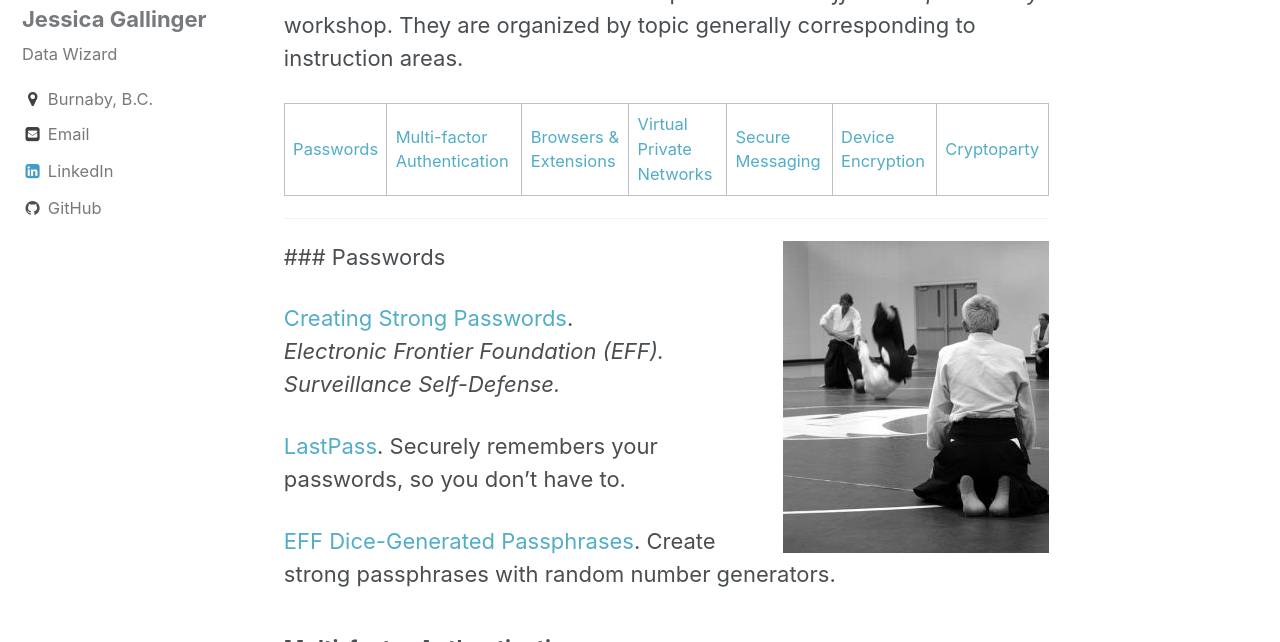
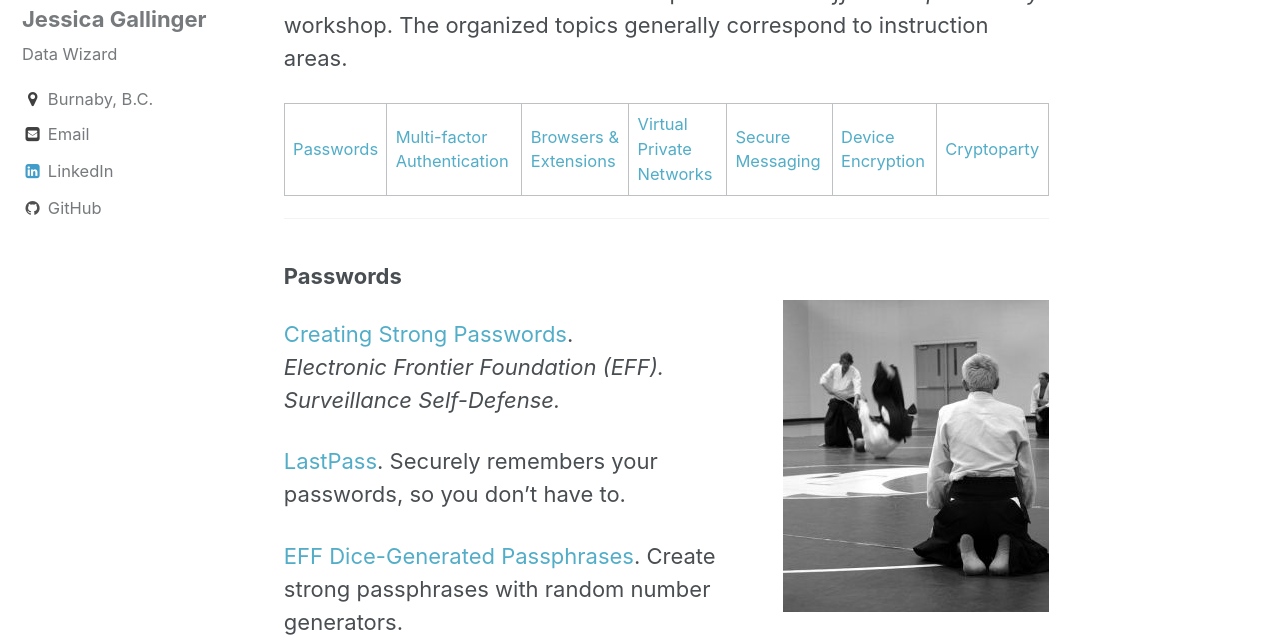
Before and after one commit to gallingerj/gallingerj.github.io, a Jekyll site: the page built from _posts/2017/2017-04-05-security-resources.md, in a window 1280 px wide and 900 px high, cut to the strip 258-900 px from the top of the window. Built offline with Jekyll 4.4.1, drawn with Linux system fonts in a browser that asks for light colours.

Commit message:
Attempt to fix spacing

```diff
--- a/_posts/2017/2017-04-05-security-resources.md
+++ b/_posts/2017/2017-04-05-security-resources.md
@@ -6,12 +6,13 @@ excerpt: "Level-up your security"
 
 ---
 
-These resources are selected to complement the _Staff Development Day_ workshop. They are organized by topic generally corresponding to instruction areas.
+These resources are selected to complement the _Staff Development Day_ workshop. The organized topics generally correspond to instruction areas.
 
 [Passwords](#passwords) | [Multi-factor Authentication](#multi-factor-authentication) | [Browsers & Extensions](#browsers-and-extensions) | [Virtual Private Networks](#virtual-private-networks) | [Secure Messaging](#secure-messaging) | [Device Encryption](#device-encryption) | [Cryptoparty](#cryptoparty)
 
 ***
-![Aikido]({{ site.url }}{{ site.baseurl }}/assets/images/aikido-362951_960_720.jpg){: .align-right} ### Passwords
+### Passwords
+![Aikido]({{ site.url }}{{ site.baseurl }}/assets/images/aikido-362951_960_720.jpg){: .align-right}
 
 [Creating Strong Passwords](https://ssd.eff.org/en/module/creating-strong-passwords).
 _Electronic Frontier Foundation (EFF). Surveillance Self-Defense._
```
